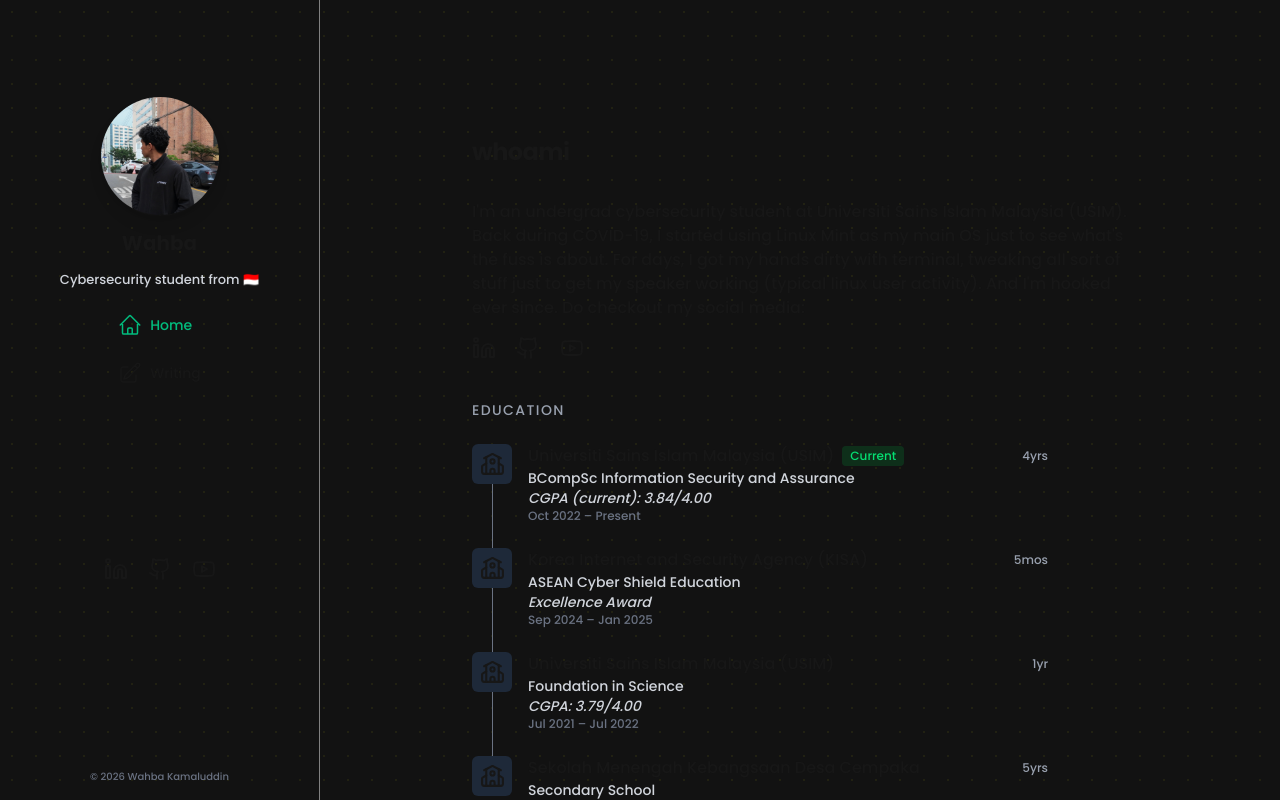
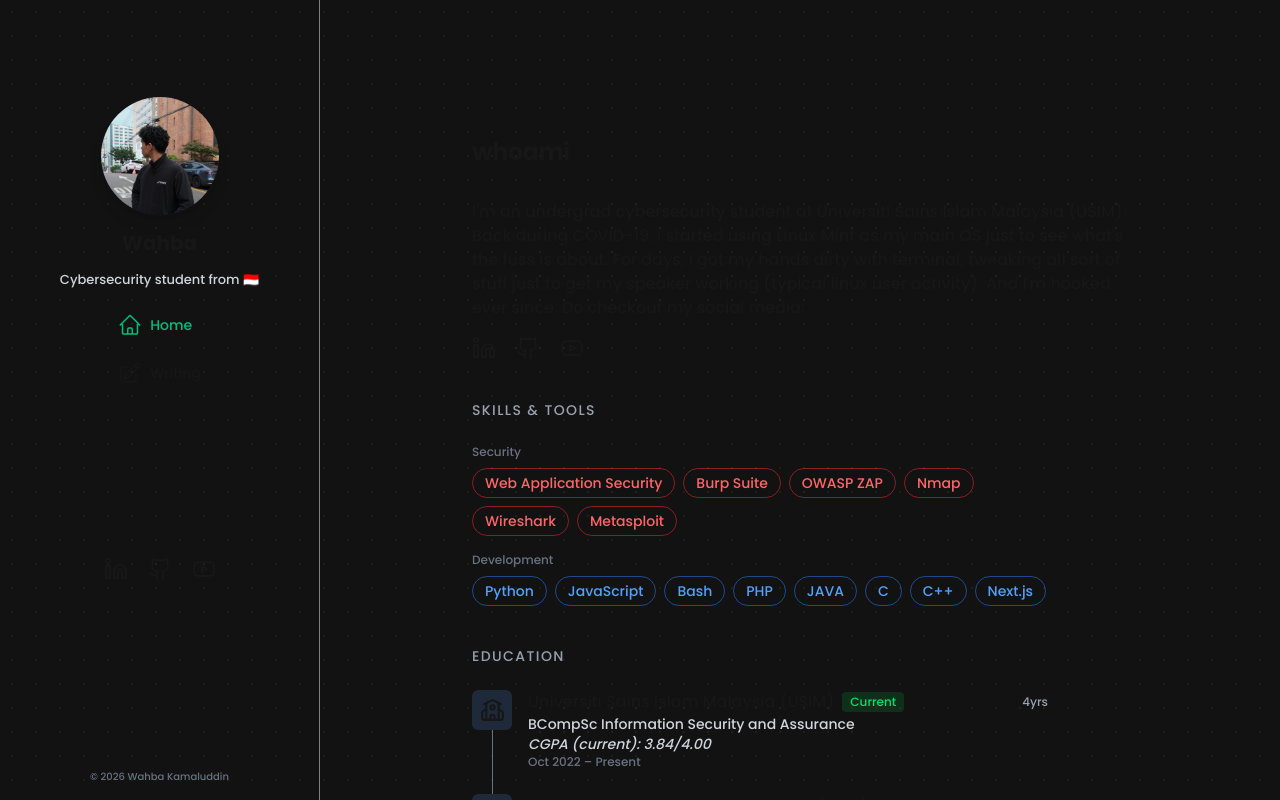
Before and after one commit to wahbakamaluddin/blog1, a Next.js app: page / in a window 1280 px wide. Built offline with nearby package versions, Linux system fonts and the light colour scheme.

Commit message:
Reorder homepage

```diff
--- a/app/page.tsx
+++ b/app/page.tsx
@@ -28,15 +28,14 @@ export default function Page () {
 
       <SocMedIcons />
       <div className="pt-10">
+        <Skills />
+      </div>
+      <div className="pt-10">
         <EducationTimeline />
       </div>
       <div className="pt-10">
         <Certifications />
       </div>
-      <div className="pt-10">
-        <Skills />
-      </div>
-
 
       </motion.div>
     </section>
```
